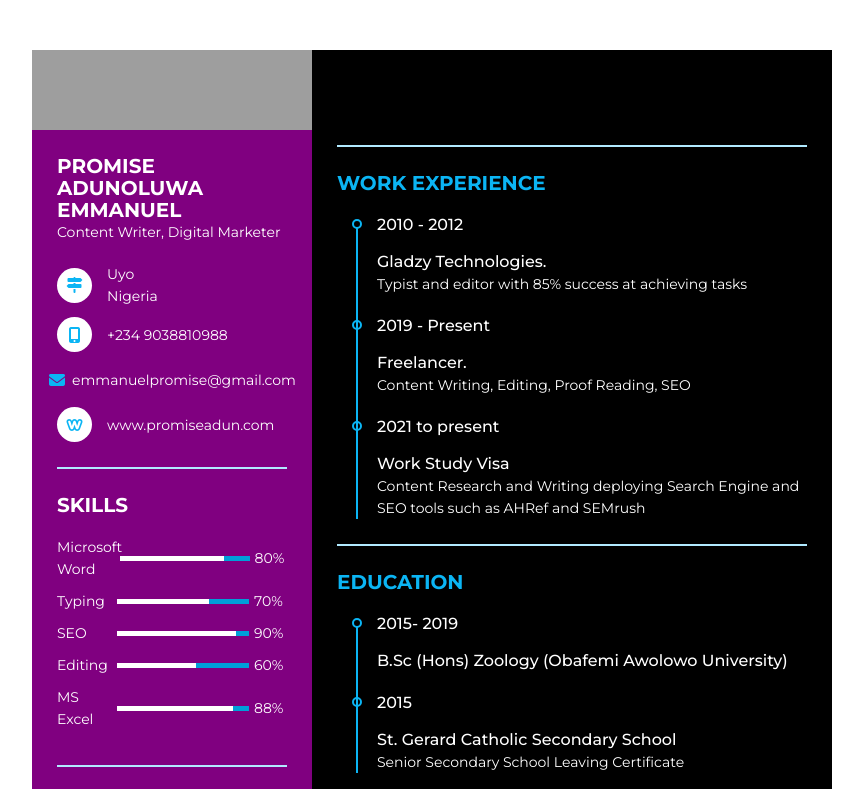
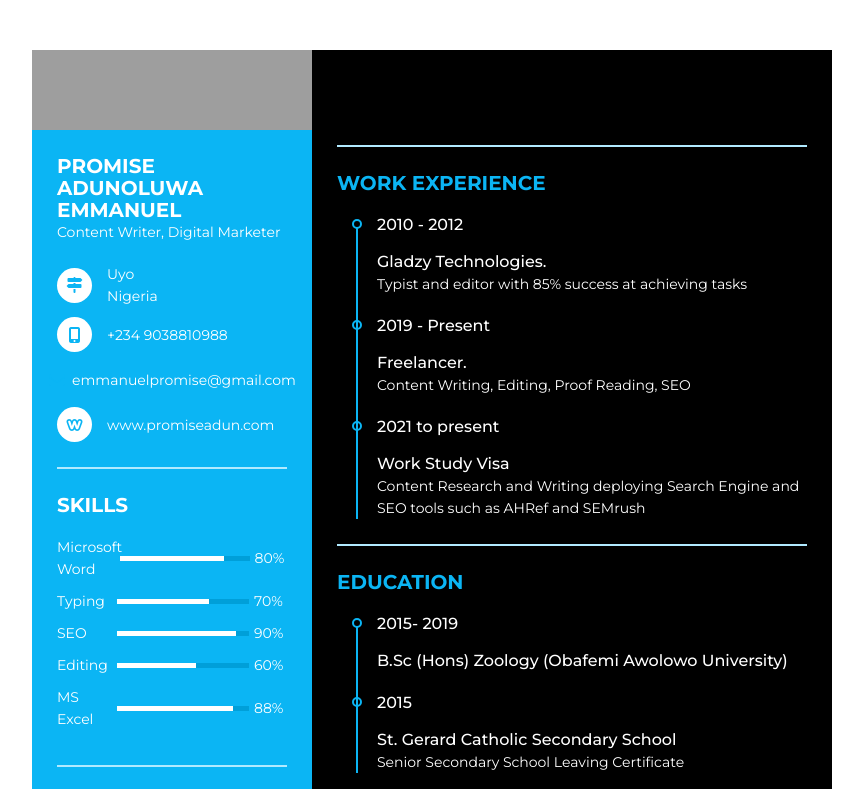
Before and after one commit to Aduntodunmolu/HNG-Stage-2-Task, a plain HTML site: page index.html in a window 1280 px wide. Shown: the top 789 px of the page, without its empty margins (208-1071 px from the left). Drawn offline with Linux system fonts and the light colour scheme; grey boxes are pictures that could not be loaded.

Commit message:
Update style.css

```diff
--- a/style.css
+++ b/style.css
@@ -35,7 +35,7 @@ body {
 
 .resume .resume_left {
   width: 280px;
-  background: purple;
+  background: #0bb5f4;
 }
 
 .resume .resume_left .resume_profile {
```
